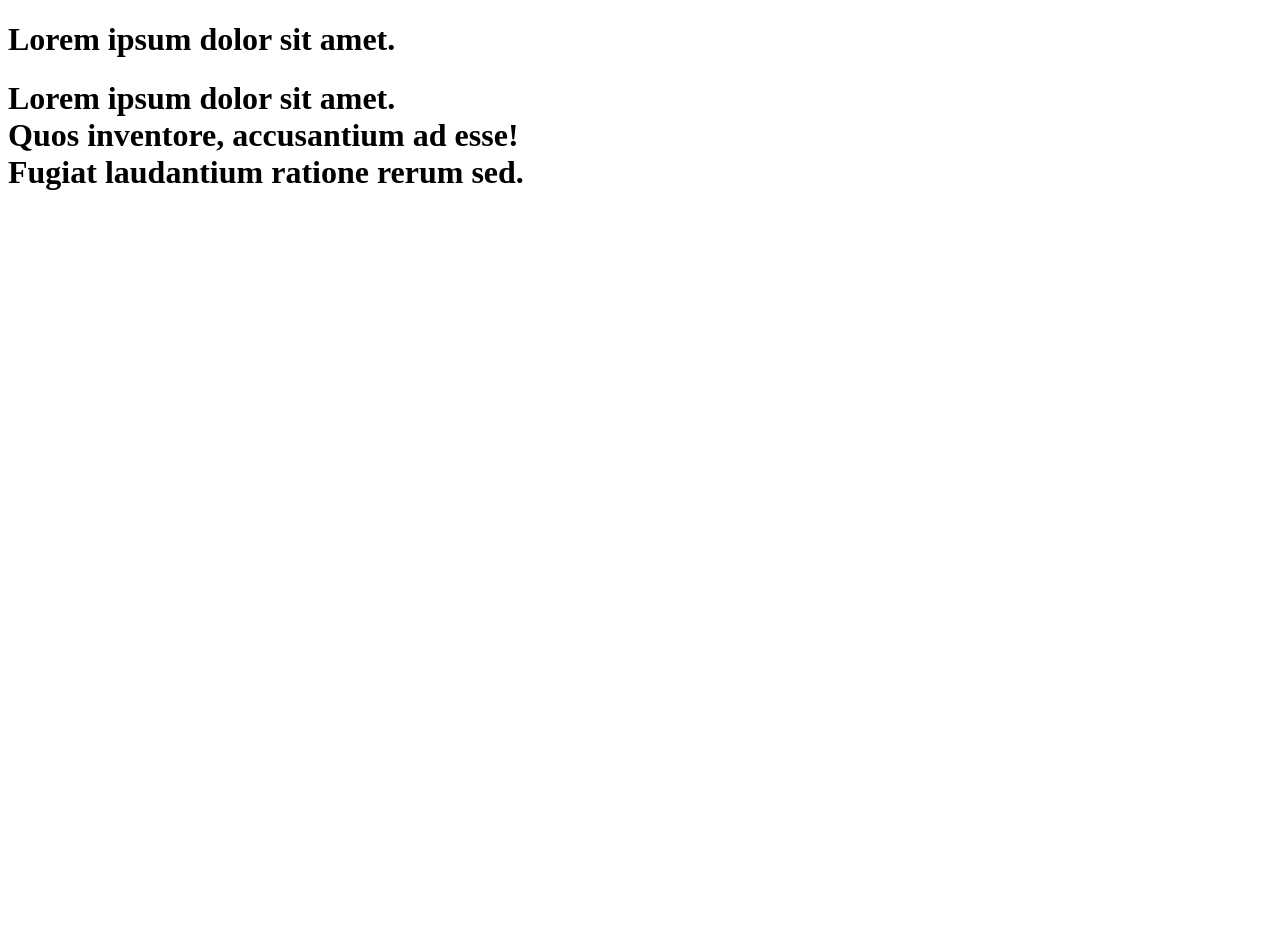
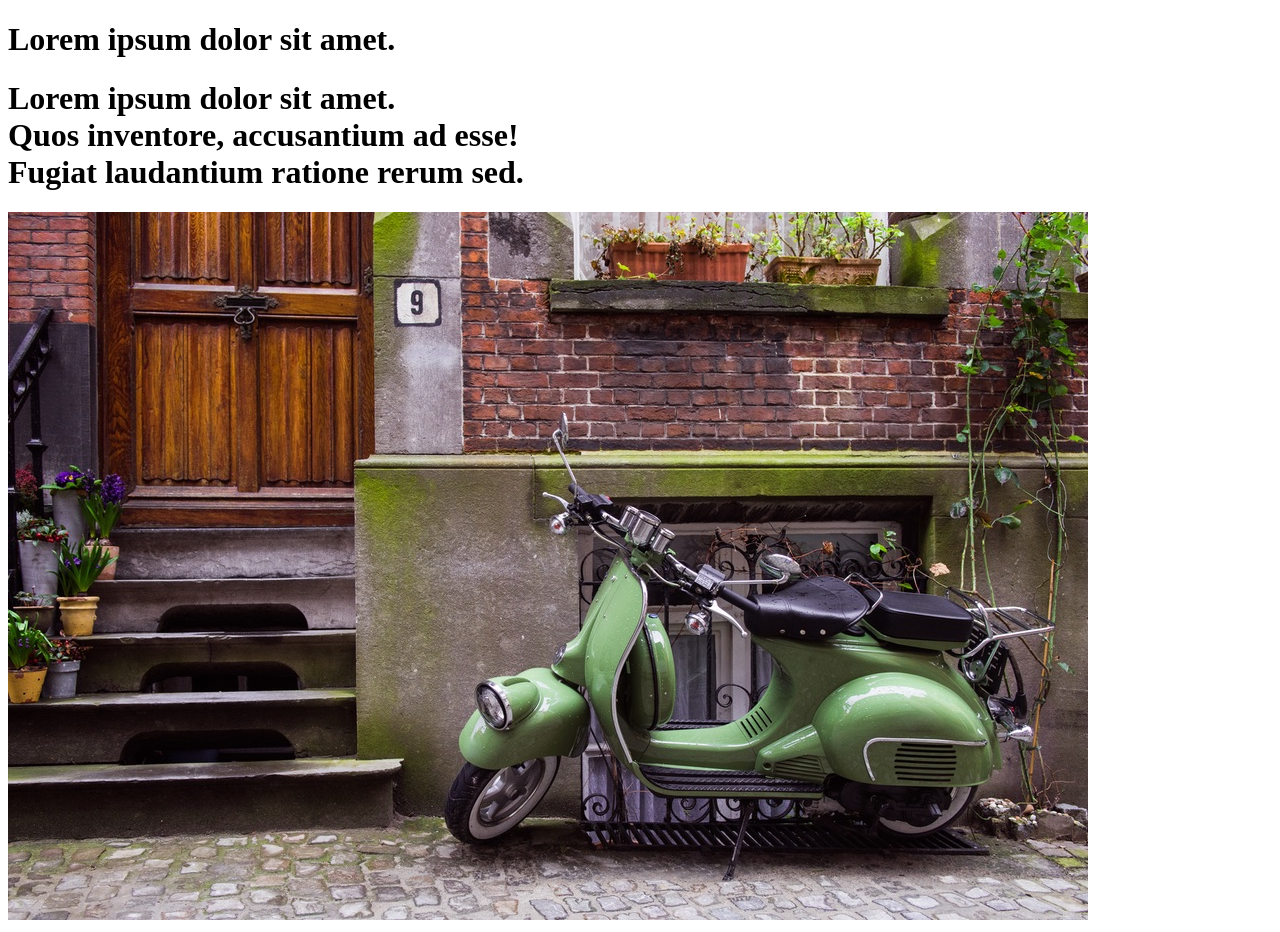
Before and after one commit to liaommx/HTML281-Examples, a plain HTML site: page Example01/index.html in a window 1280 px wide. Before the commit the page ends 800 px from the top, so only its background shows below. Drawn offline with Linux system fonts and the light colour scheme.

Commit message:
add image

```diff
--- a/Example01/index.html
+++ b/Example01/index.html
@@ -15,6 +15,7 @@
         <div>Quos inventore, accusantium ad esse!</div>
         <div>Fugiat laudantium ratione rerum sed.</div>
     </h1>
+    <img src="./images/photo-1446149799060-45f442bb4851.jpg" alt="">
 </body>
 
 </html>
```
